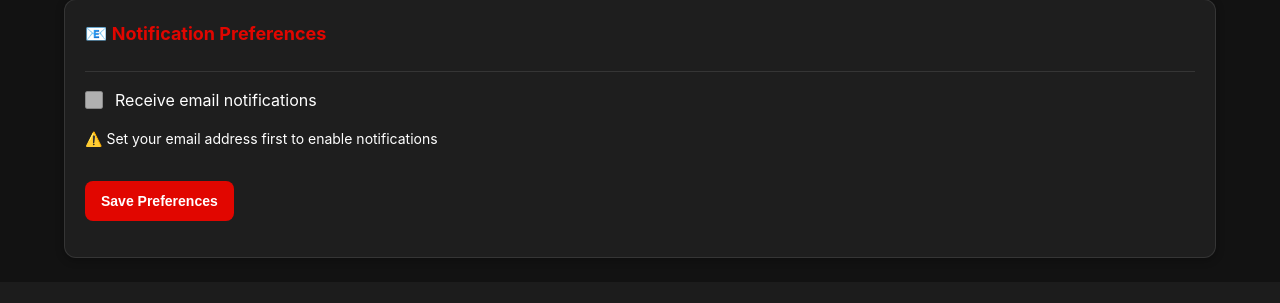
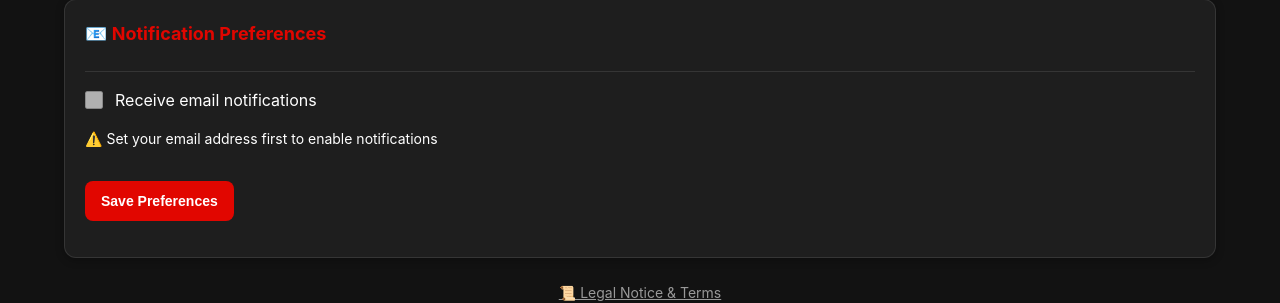
Before and after one commit to Meith0717/f1-betting-website, a Flask app: template src/app/templates/user/profile.html in a window 1280 px wide. Shown: the part 633-936 px from the top of the page. Before the commit the page ends 894 px from the top, so only its background shows below. Run offline with Flask 3, Linux system fonts and the light colour scheme; the template is opened without the code that fills it: most values are stand-ins (such as "Sample title", 1, 10 or a date in 2020).

Commit message:
Add legal notice link to profile page bottom

```diff
--- a/src/app/templates/user/profile.html
+++ b/src/app/templates/user/profile.html
@@ -74,6 +74,13 @@
   </div>
 </div>
 
+<!-- Legal Notice Link -->
+<div class="legal-notice-link mt-4 text-center">
+  <a href="{{ url_for('main.legal_notice') }}" class="text-muted" title="View legal information and terms">
+    📜 Legal Notice & Terms
+  </a>
+</div>
+
 <style>
 .profile-actions {
   display: flex;
```
